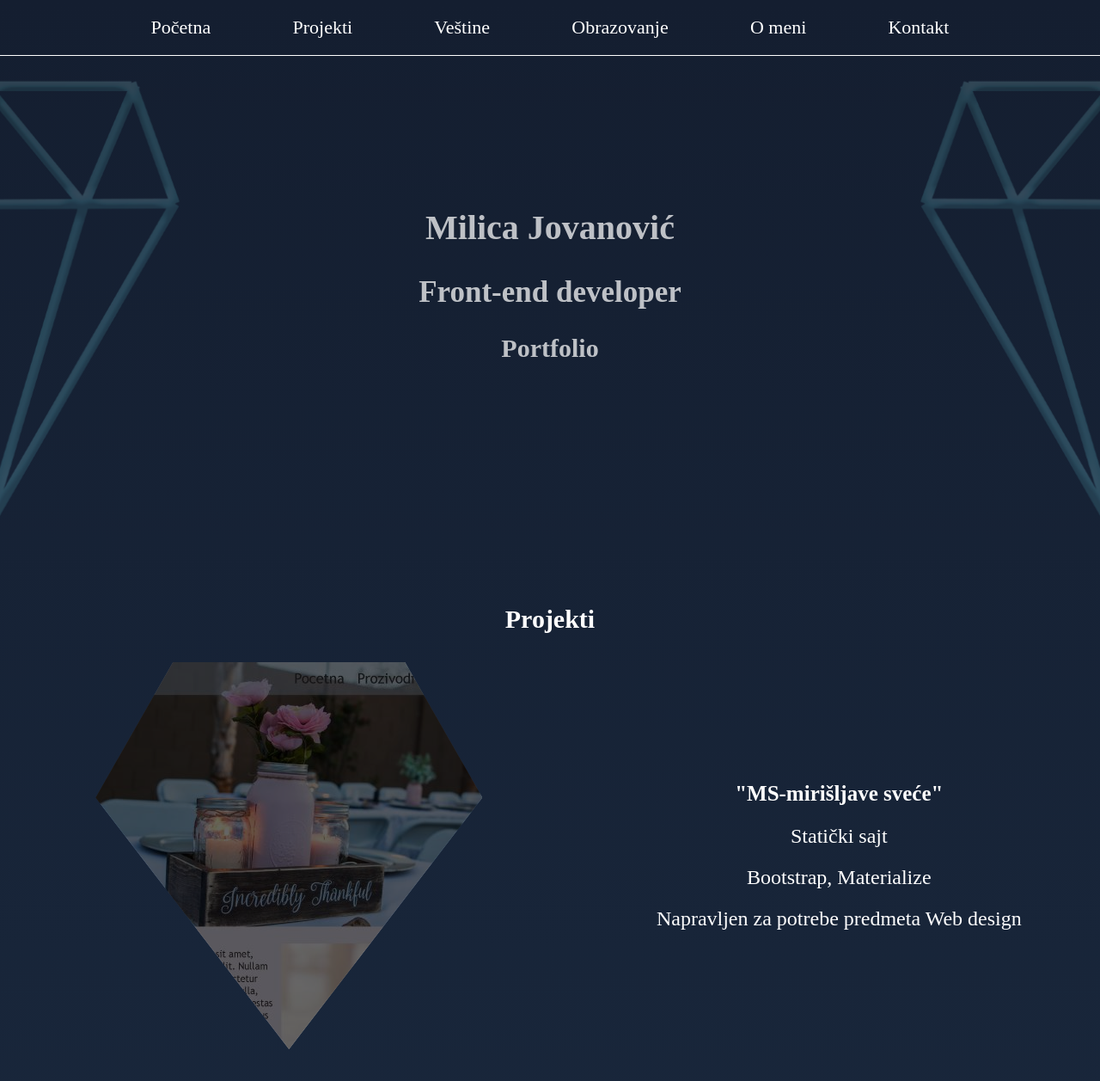
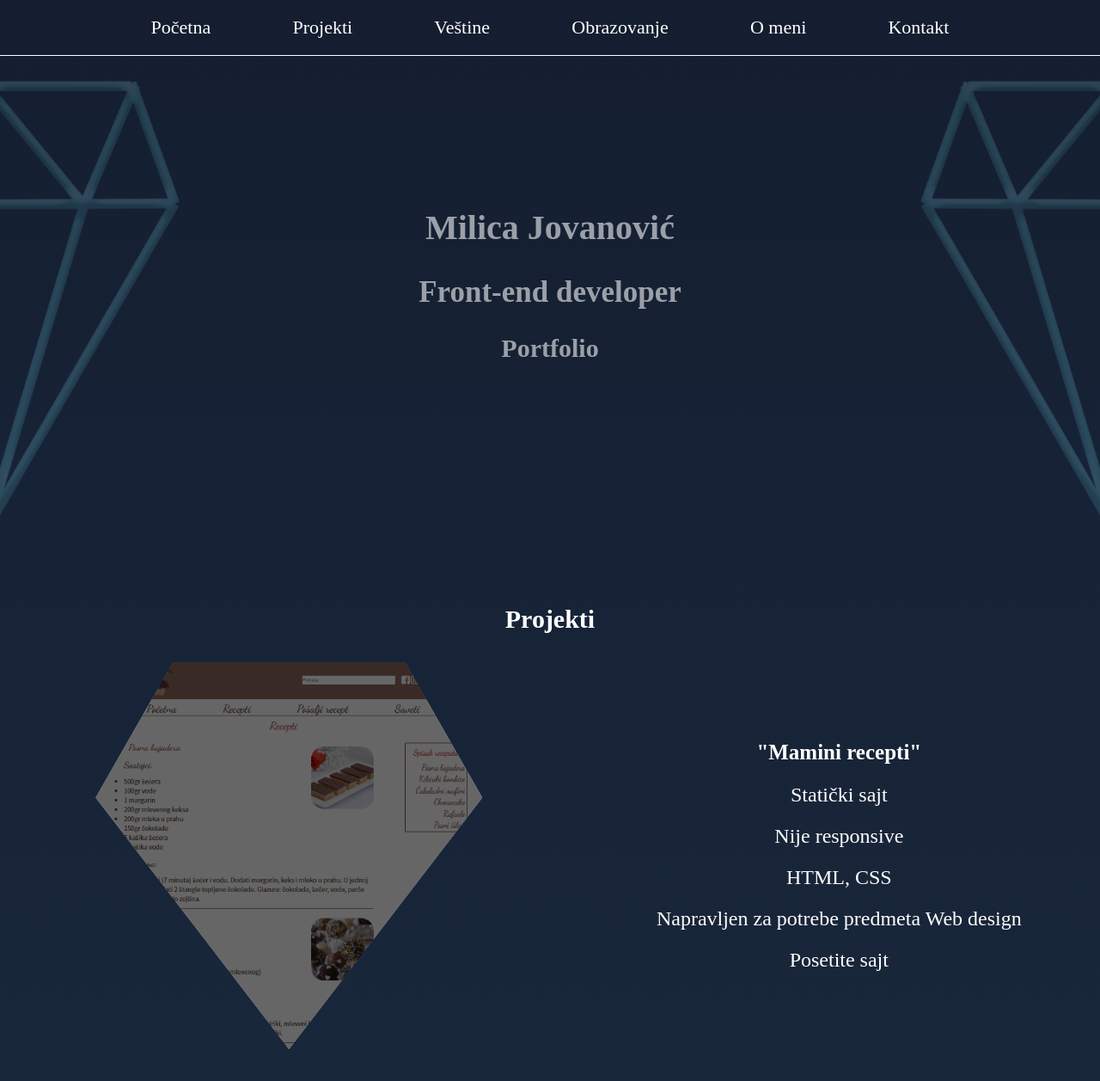
Before and after one commit to jovanovicmilica/jovanovicmilica, a plain HTML site: page index.html in a window 1280 px wide. Shown: the top 1257 px of the page at 86% size. Drawn offline with nearby package versions, Linux system fonts and the light colour scheme; a web font is replaced by a local one.

Commit message:
Update index.html

```diff
--- a/index.html
+++ b/index.html
@@ -3,7 +3,7 @@
     <head>
         <meta name="viewport" content="width=device-width, initial-scale=1.0"/>
         <link rel="stylesheet" type="text/css" href="css/style.min.css"/>
-	    <link rel="stylesheet" type="text/css" href="css/queries.min.css"/>
+	<link rel="stylesheet" type="text/css" href="css/queries.min.css"/>
         <link href="https://fonts.googleapis.com/css?family=Kurale" rel="stylesheet"/>
         <link rel="stylesheet" href="https://use.fontawesome.com/releases/v5.8.1/css/all.css" integrity="sha384-50oBUHEmvpQ+1lW4y57PTFmhCaXp0ML5d60M1M7uH2+nqUivzIebhndOJK28anvf" crossorigin="anonymous"/>
         <link rel="shortcut icon" href="img/ico.ico"/>
@@ -43,19 +43,6 @@
         </div>
         <div id="projekti">
             <h1>Projekti</h1>
-
-            <div class="drzac">
-                <div class="sajt svece">
-                    <div id="transparent"></div>
-                </div>
-                <div class="tekst">
-                    <h3>&quot;MS-mirišljave sveće&quot;</h3>
-                    <p>Statički sajt</p>
-                    <p>Bootstrap, Materialize</p>
-                    <p>Napravljen za potrebe predmeta Web design</p>
-                </div>
-            </div>
-
             <div class="drzac">
                 <div class="sajt">
                     <div id="transparent"></div>
@@ -69,7 +56,6 @@
                     <a href="https://maminireceptionline.000webhostapp.com/index.html" target="_blank">Posetite sajt</a>
                 </div>
             </div>
-
         </div>
         <div id="vestine">
             <h1>Veštine</h1>
@@ -148,7 +134,7 @@
         </footer>
 
 <script src="https://ajax.googleapis.com/ajax/libs/jquery/3.4.0/jquery.min.js"></script>
-<script src="js/script.js" type="text/javascript"></script>
+<script src="script.js" type="text/javascript"></script>
 
     </body>
 
```
